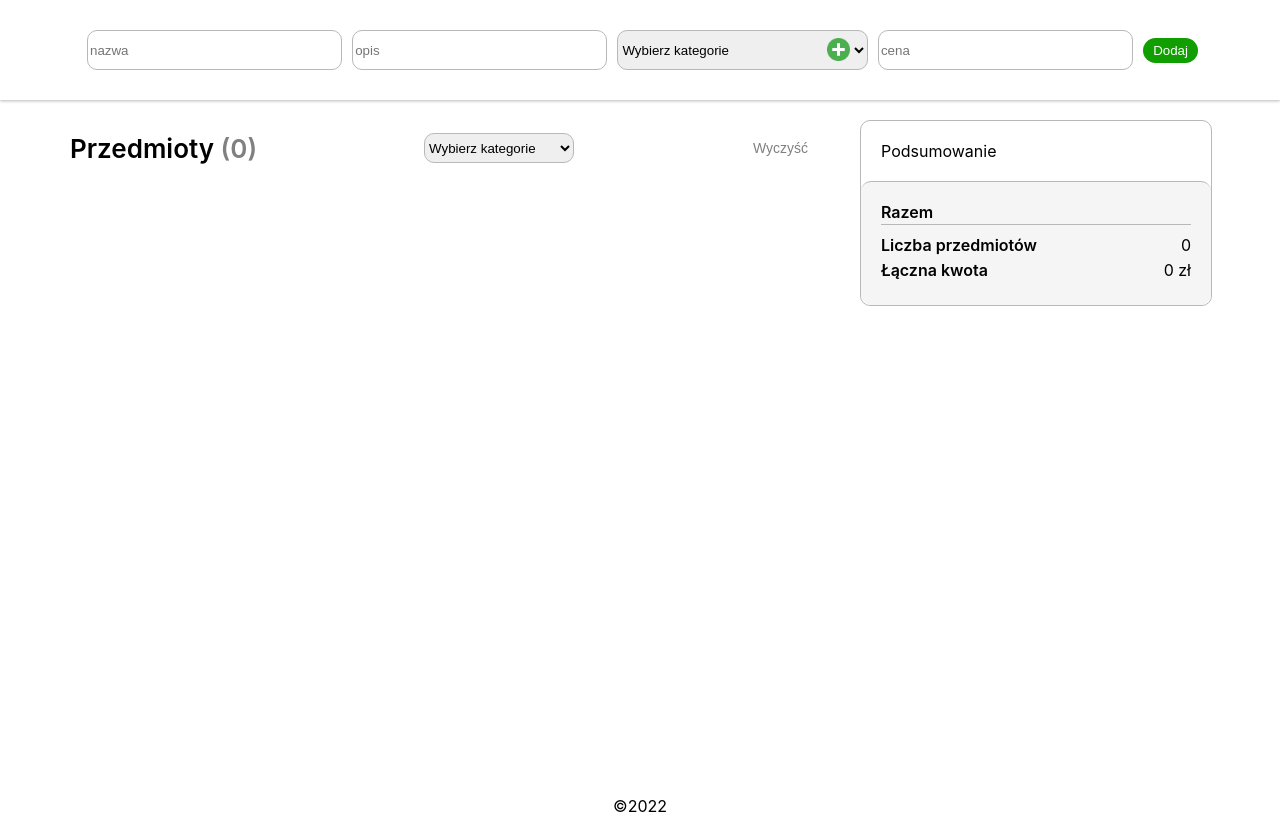
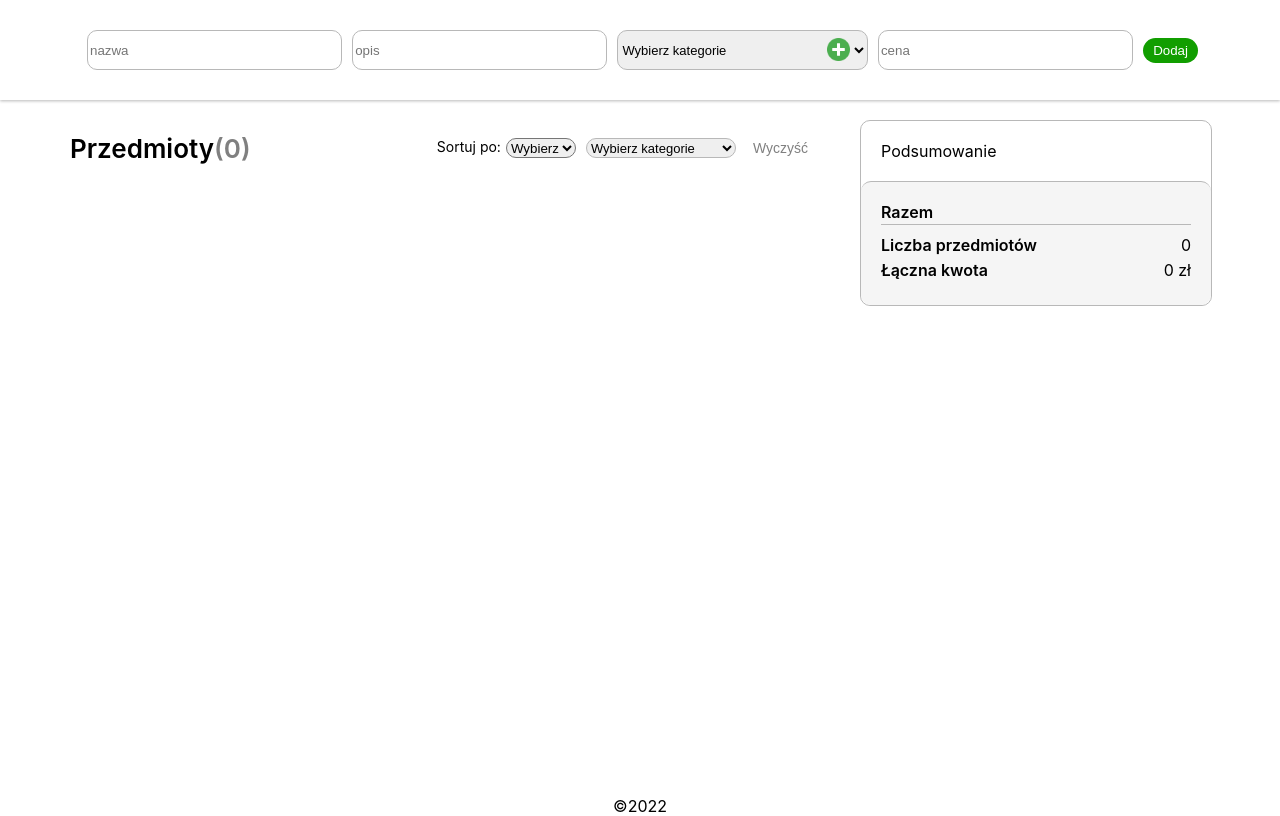
Before and after one commit to pwmurawski/computer-workstation-cost-calculator, a React (Create React App) app: page / in a window 1280 px wide. Built offline with nearby package versions, Linux system fonts and the light colour scheme.

Commit message:
sorting option added

```diff
--- a/src/components/AddCategory/AddCategory.tsx
+++ b/src/components/AddCategory/AddCategory.tsx
@@ -1,4 +1,5 @@
 import { useContext, useState } from "react";
+import { v4 as uuid } from "uuid";
 import {
   Container,
   ExitContainer,
@@ -20,7 +21,7 @@ export default function AddCategory() {
       type: "addCategory",
       category: {
         name: category.name,
-        value: category.name.toLocaleLowerCase(),
+        value: uuid(),
         icon: category.icon,
       },
     });
--- a/src/components/FormCreateListItem/styles/FormCreateListItemStyles.tsx
+++ b/src/components/FormCreateListItem/styles/FormCreateListItemStyles.tsx
@@ -29,6 +29,7 @@ export const SelectContainer = styled.div`
   width: 100%;
   height: 100%;
   margin: 0 5px;
+  font-size: 13px;
   @media (max-width: 700px) {
     margin-bottom: 2px;
   }
--- a/src/components/List/ListHeader/ListHeader.tsx
+++ b/src/components/List/ListHeader/ListHeader.tsx
@@ -6,6 +6,10 @@ import {
   Value,
   ClearBtn,
   SelectContainer,
+  SelectSort,
+  SortContainer,
+  Right,
+  Container,
 } from "./styles/ListHeaderStyles";
 import SelectCategory from "../../SelectCategory/SelectCategory";
 
@@ -13,30 +17,56 @@ interface IListHeaderProps {
   numberItems: number;
   clearListHandler: () => void;
   selectedCategoryHandler: (categoryValue: string) => void;
+  selectedSortHandler: (sortValue: string) => void;
 }
 
 export default function ListHeader({
   numberItems,
   clearListHandler,
   selectedCategoryHandler,
+  selectedSortHandler,
 }: IListHeaderProps) {
-  const [selectValue, setSelectValue] = useState("");
+  const [selectValue, setSelectValue] = useState({ filter: "", sort: "" });
 
   useEffect(() => {
-    selectedCategoryHandler(selectValue);
-  }, [selectValue]);
+    selectedCategoryHandler(selectValue.filter);
+  }, [selectValue.filter]);
+
+  useEffect(() => {
+    selectedSortHandler(selectValue.sort);
+  }, [selectValue.sort]);
 
   return (
     <ListHeaderContainer>
       <NumberItems>
         Przedmioty <Value>({numberItems})</Value>
       </NumberItems>
+      <Right>
+        <Container>
+          <SortContainer>
+            Sortuj po:
+            <SelectSort
+              value={selectValue.sort}
+              onChange={(e) =>
+                setSelectValue({ ...selectValue, sort: e.target.value })
+              }
+            >
+              <option value="">Wybierz</option>
+              <option value="name">Nazwie</option>
+              <option value="desc">Opisie</option>
+              <option value="category">Kategori</option>
+              <option value="price">Cenie</option>
+            </SelectSort>
+          </SortContainer>
           <SelectContainer>
             <SelectCategory
-          isValue={selectValue}
-          onChange={(e) => setSelectValue(e.target.value)}
+              isValue={selectValue.filter}
+              onChange={(e) =>
+                setSelectValue({ ...selectValue, filter: e.target.value })
+              }
             />
           </SelectContainer>
+        </Container>
         <ClearBtn
           onClick={() => {
             clearListHandler();
@@ -44,6 +74,7 @@ export default function ListHeader({
         >
           Wyczyść
         </ClearBtn>
+      </Right>
     </ListHeaderContainer>
   );
 }
--- a/src/components/List/ListHeader/styles/ListHeaderStyles.tsx
+++ b/src/components/List/ListHeader/styles/ListHeaderStyles.tsx
@@ -8,8 +8,14 @@ export const ListHeaderContainer = styled.header`
 `;
 
 export const NumberItems = styled.header`
+  display: flex;
+  justify-content: center;
+  align-items: center;
   font-size: 26px;
   font-weight: 600;
+  @media (max-width: 450px) {
+    font-size: 5vw;
+  }
 `;
 
 export const Value = styled.span`
@@ -27,9 +33,49 @@ export const ClearBtn = styled.button`
   :hover {
     background-color: whitesmoke;
   }
+  @media (max-width: 450px) {
+    font-size: 3vw;
+  }
 `;
 
 export const SelectContainer = styled.div`
-  width: 150px;
-  height: 30px;
+  max-width: 150px;
+  width: 100%;
+  height: 20px;
+  padding: 1px 5px;
+  font-size: 13px;
+  @media (max-width: 450px) {
+    font-size: 3vw;
+  }
 `;
+
+export const SortContainer = styled.div`
+  display: flex;
+  white-space: nowrap;
+  font-size: 14px;
+  height: 20px;
+  padding: 1px 5px;
+`;
+
+export const SelectSort = styled.select`
+  max-width: 70px;
+  width: 100%;
+  border-radius: 10px;
+  margin-left: 5px;
+  @media (max-width: 450px) {
+    font-size: 3vw;
+  }
+`;
+
+export const Right = styled.div`
+  display: flex;
+  justify-content: center;
+  align-items: center;
+`;
+
+export const Container = styled.div`
+  display: flex;
+  justify-content: flex-end;
+  align-items: center;
+  flex-wrap: wrap;
+`;
--- a/src/components/SelectCategory/styles/SelectCategoryStyles.tsx
+++ b/src/components/SelectCategory/styles/SelectCategoryStyles.tsx
@@ -9,4 +9,5 @@ export const Select = styled.select`
   height: 100%;
   border-radius: 10px;
   border: 1px solid #b8b8b8;
+  font-size: inherit;
 `;
--- /dev/null
+++ b/src/helpers/sort.tsx
@@ -0,0 +1,36 @@
+import { IListItemData } from "../reducer";
+import removeDuplicates from "./removeDuplicates";
+import sortByCategory from "./sortByCategory";
+
+const sort = (arr: IListItemData[], sortValue: string) => {
+  if (sortValue === "") return arr;
+
+  if (sortValue === "category") {
+    return sortByCategory(arr);
+  }
+
+  const array = removeDuplicates(
+    arr.map((el) =>
+      el[sortValue as keyof IListItemData].toString().toLocaleLowerCase()
+    )
+  );
+
+  const arrSort = array
+    .sort(
+      sortValue === "price"
+        ? (a, b) => parseFloat(b) - parseFloat(a)
+        : undefined
+    )
+    .flatMap((val) =>
+      arr.filter((el) =>
+        el[sortValue as keyof IListItemData].toString().toLocaleLowerCase() ===
+        val
+          ? el
+          : null
+      )
+    );
+
+  return arrSort;
+};
+
+export default sort;
--- /dev/null
+++ b/src/helpers/sortByCategory.tsx
@@ -0,0 +1,19 @@
+import { IListItemData } from "../reducer";
+import removeDuplicates from "./removeDuplicates";
+
+const sortByCategory = (arr: IListItemData[]) => {
+  const categoriesName = removeDuplicates(
+    arr.map((el) => el.category.name.toLocaleLowerCase())
+  );
+  const arrSort = categoriesName
+    .sort()
+    .flatMap((val) =>
+      arr.filter((el) =>
+        el.category.name.toLocaleLowerCase() === val ? el : null
+      )
+    );
+
+  return arrSort;
+};
+
+export default sortByCategory;
--- a/src/pages/Home/Home.tsx
+++ b/src/pages/Home/Home.tsx
@@ -7,10 +7,14 @@ import ListHeader from "../../components/List/ListHeader/ListHeader";
 import summaryAllCategories from "../../helpers/summaryAllCategories";
 import { IListItemData } from "../../reducer";
 import filterByCategory from "../../helpers/filterByCategory";
+import sort from "../../helpers/sort";
 
 export default function Home() {
   const reducerCon = useContext(ReducerContext);
-  const [category, setCategory] = useState("");
+  const [headerListSelected, setHeaderListSelected] = useState({
+    filter: "",
+    sort: "",
+  });
 
   const clearListHandler = () => {
     reducerCon?.dispatch({ type: "setListItemData", listItemData: [] });
@@ -30,13 +34,21 @@ export default function Home() {
         listHeader={
           <ListHeader
             numberItems={reducerCon?.state.listItemData.length ?? 0}
-            selectedCategoryHandler={(value) => setCategory(value)}
+            selectedCategoryHandler={(value) =>
+              setHeaderListSelected({ ...headerListSelected, filter: value })
+            }
+            selectedSortHandler={(value) =>
+              setHeaderListSelected({ ...headerListSelected, sort: value })
+            }
             clearListHandler={clearListHandler}
           />
         }
-        listItemData={filterByCategory(
-          reducerCon?.state.listItemData ?? [],
-          category
+        listItemData={sort(
+          filterByCategory(
+            reducerCon?.state.listItemData ?? [],
+            headerListSelected.filter
+          ),
+          headerListSelected.sort
         )}
         deleteItemHandler={deleteItemHandler}
         editItemHandler={editItemHandler}
```
Lines whose indentation alone changed are shown as unchanged.
